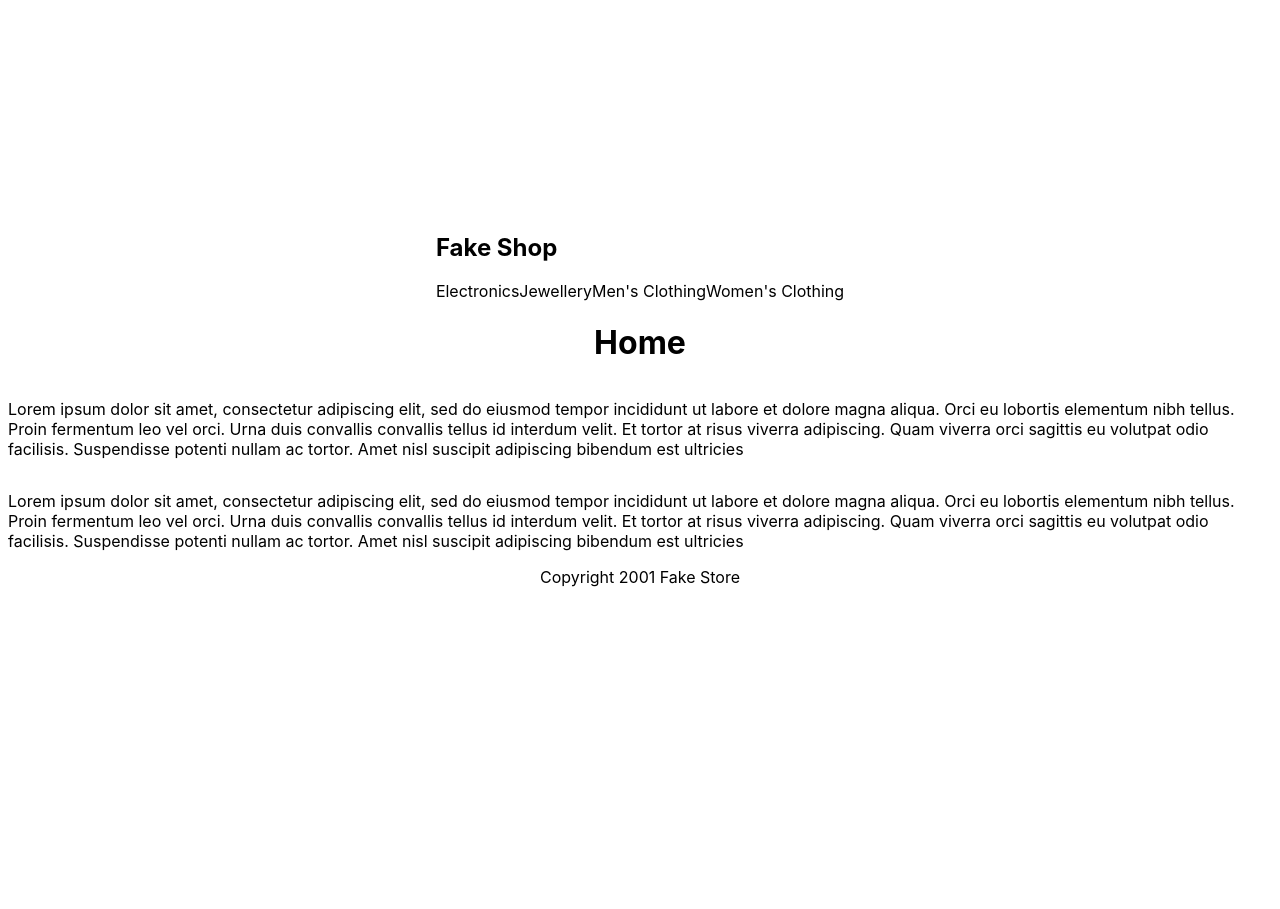
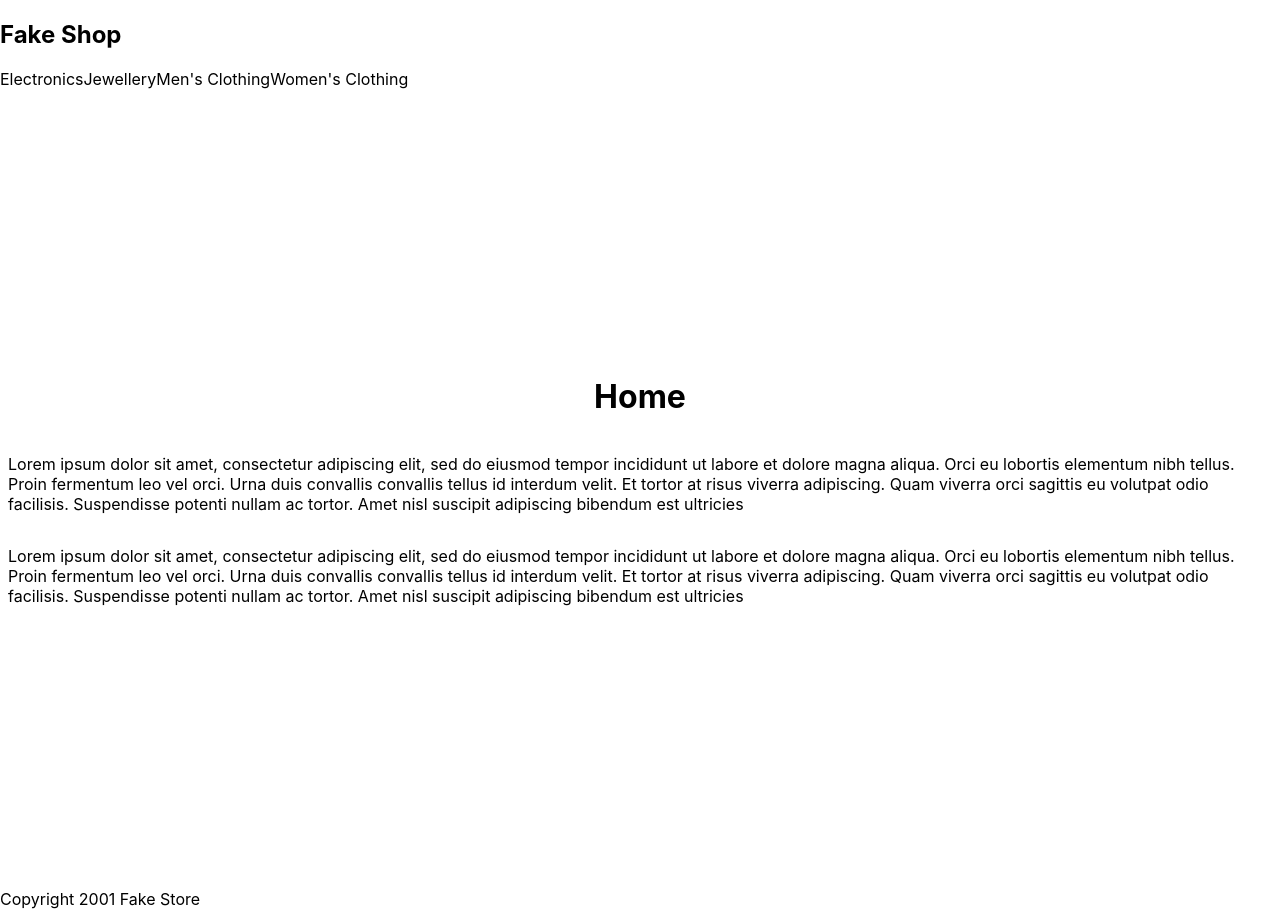
Before and after one commit to alex-coupe/next, a Next.js app: page / in a window 1280 px wide. Before the commit the page ends 800 px from the top, so only its background shows below. Built offline with nearby package versions, Linux system fonts and the light colour scheme.

Commit message:
Layout component

```diff
--- /dev/null
+++ b/components/Layout.js
@@ -0,0 +1,15 @@
+import Footer from "./Footer";
+import NavBar from "./NavBar";
+
+
+function Layout({children}) {
+    return (
+        <div className="layout">
+        <NavBar />
+            {children}
+        <Footer />
+        </div>
+    );
+}
+
+export default Layout;
--- a/pages/_app.js
+++ b/pages/_app.js
@@ -1,7 +1,11 @@
+import Layout from '../components/Layout'
 import '../styles/globals.css'
 
 function MyApp({ Component, pageProps }) {
-  return <Component {...pageProps} />
+  return (
+  <Layout>
+    <Component {...pageProps} />
+  </Layout>)
 }
 
 export default MyApp
--- a/pages/index.js
+++ b/pages/index.js
@@ -6,11 +6,9 @@
 export default function Home() {
   return (
     <div className={styles.container}>
-    <NavBar/>
     <h1>Home</h1>
     <p>Lorem ipsum dolor sit amet, consectetur adipiscing elit, sed do eiusmod tempor incididunt ut labore et dolore magna aliqua. Orci eu lobortis elementum nibh tellus. Proin fermentum leo vel orci. Urna duis convallis convallis tellus id interdum velit. Et tortor at risus viverra adipiscing. Quam viverra orci sagittis eu volutpat odio facilisis. Suspendisse potenti nullam ac tortor. Amet nisl suscipit adipiscing bibendum est ultricies</p>
     <p>Lorem ipsum dolor sit amet, consectetur adipiscing elit, sed do eiusmod tempor incididunt ut labore et dolore magna aliqua. Orci eu lobortis elementum nibh tellus. Proin fermentum leo vel orci. Urna duis convallis convallis tellus id interdum velit. Et tortor at risus viverra adipiscing. Quam viverra orci sagittis eu volutpat odio facilisis. Suspendisse potenti nullam ac tortor. Amet nisl suscipit adipiscing bibendum est ultricies</p>
-    <Footer/>
     </div>
   )
 }
```
